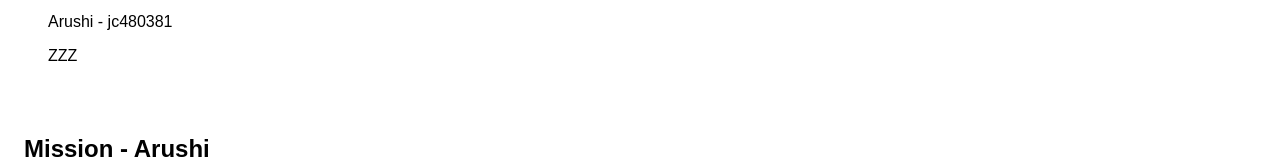
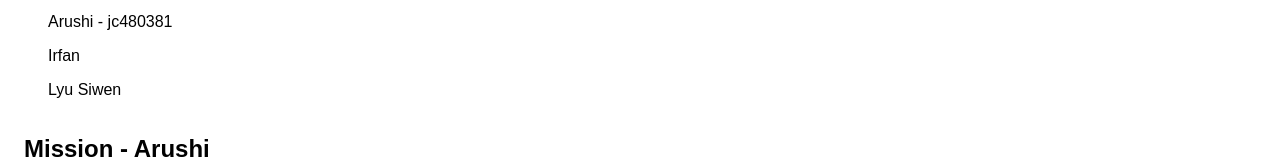
Before and after one commit to hatt1505/TownsvilleMusicWeb, a plain HTML site: page plan.html in a window 1280 px wide. Shown: the part 193-352 px from the top of the page. Drawn offline with Linux system fonts and the light colour scheme.

Commit message:
add member's name

```diff
--- a/plan.html
+++ b/plan.html
@@ -16,8 +16,8 @@
 <p><strong>Members:</strong> </p>
 <p>Tran Thu Ha - jc448750</p>
 <p>Arushi - jc480381</p>
-<p>ZZZ</p>
-<p>&nbsp;</p>
+<p>Irfan</p>
+<p>Lyu Siwen</p>
 <h2>Mission - Arushi</h2>
 <p>The Townsville Community Music Centre website is intended to recruit new members to organise, promote concerts and workshops as well as engage in volunteering to increase ticket sales and encourage performers to cooperate with promotion, photoshoots and media releases.</p>
 <h2>Success Evaluation - Arushi</h2>
```
